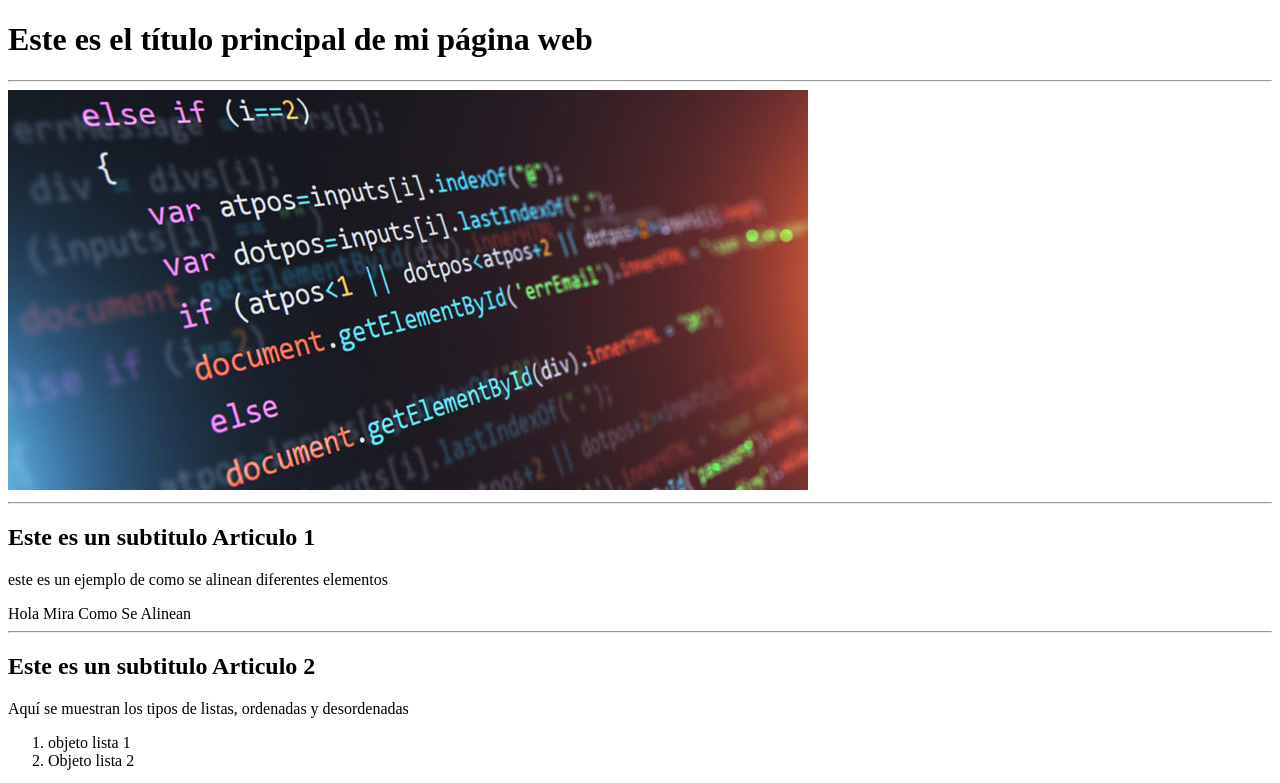
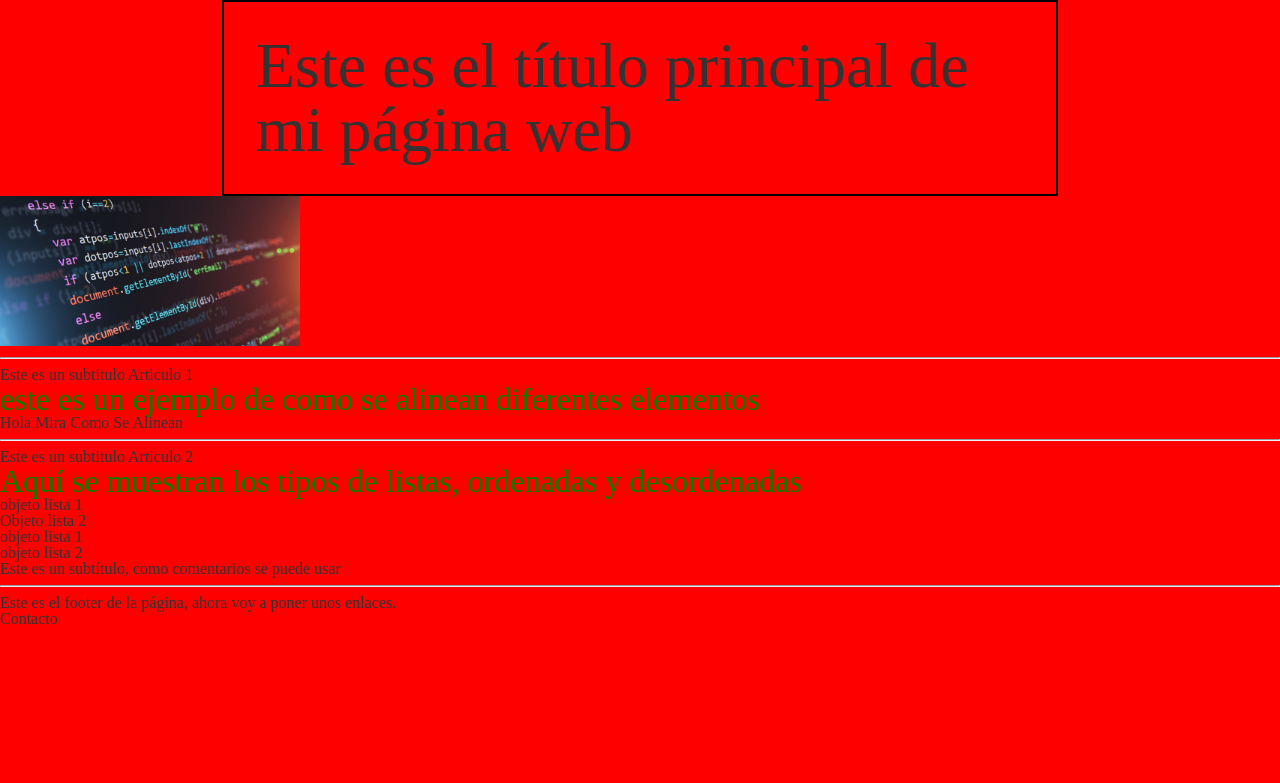
Before and after one commit to MendiCe/RepositorioHenry, a plain HTML site: page _CarpetaHenry_/index.html in a window 1280 px wide. Shown: the top 783 px of the page. Drawn offline with Linux system fonts and the light colour scheme.

Commit message:
are added font styles and font sizes with more order.

```diff
--- a/_CarpetaHenry_/estilos.css
+++ b/_CarpetaHenry_/estilos.css
@@ -0,0 +1,30 @@
+body{
+    font-family: Arial, Helvetica, sans-serif;
+    background-color: #f4f4f4;
+    color: #333;
+    margin: 20px;
+}
+
+
+.fondo {
+    background-color: red;
+}
+.miTexto {
+    /*font-size: 80px;*/
+    color: green;
+    /*tamaño con relación al tamaño padre*/
+    font-size: 2em;
+}
+
+.logo {
+    width: 300px;
+}
+
+#titulos{
+    font-size: 4em;
+    border: 2px solid black;
+    /*tamaño de la pantalla Viewport width*/
+    width: 60vw;
+    margin: auto;
+    padding: .5em;
+}
--- a/_CarpetaHenry_/index.html
+++ b/_CarpetaHenry_/index.html
@@ -2,22 +2,26 @@
 <html lang="es">
     <head>
         <meta charset="UTF-8">
-        <title>Mi página web</title>
+        <title>Práctica Henry</title>
+        <link rel="stylesheet" type="text/css" href="estilos.css">
+        <link rel="stylesheet" href="/reset.css">
     </head>
-    <body>
+    <body class="fondo">
         <header>
-            <h1>Este es el título principal de mi página web</h1>
-            <hr>
+            <div id="titulos">
+                <h1>Este es el título principal de mi página web</h1>
+
+            </div>
         </header>
         <main>
 
-            <img src="./program.jpg" alt="">
+            <img src="./program.jpg" alt="" class="logo">
             <hr>
             <section>
                 <article>
                     <div>
                         <h2>Este es un subtitulo Articulo 1</h2>
-                        <p>este es un ejemplo de como se alinean diferentes elementos</p>
+                        <p class="miTexto">este es un ejemplo de como se alinean diferentes elementos</p>
                         <span>Hola</span>
                         <span>Mira</span>
                         <span>Como</span>
@@ -29,7 +33,7 @@
                 <article>
                     <div>
                         <h2>Este es un subtitulo Articulo 2</h2>
-                        <p>Aquí se muestran los tipos de listas, ordenadas y desordenadas</p>
+                        <p class="miTexto">Aquí se muestran los tipos de listas, ordenadas y desordenadas</p>
                         <ol>
                             <li>objeto lista 1</li>
                             <li>Objeto lista 2</li>
```
